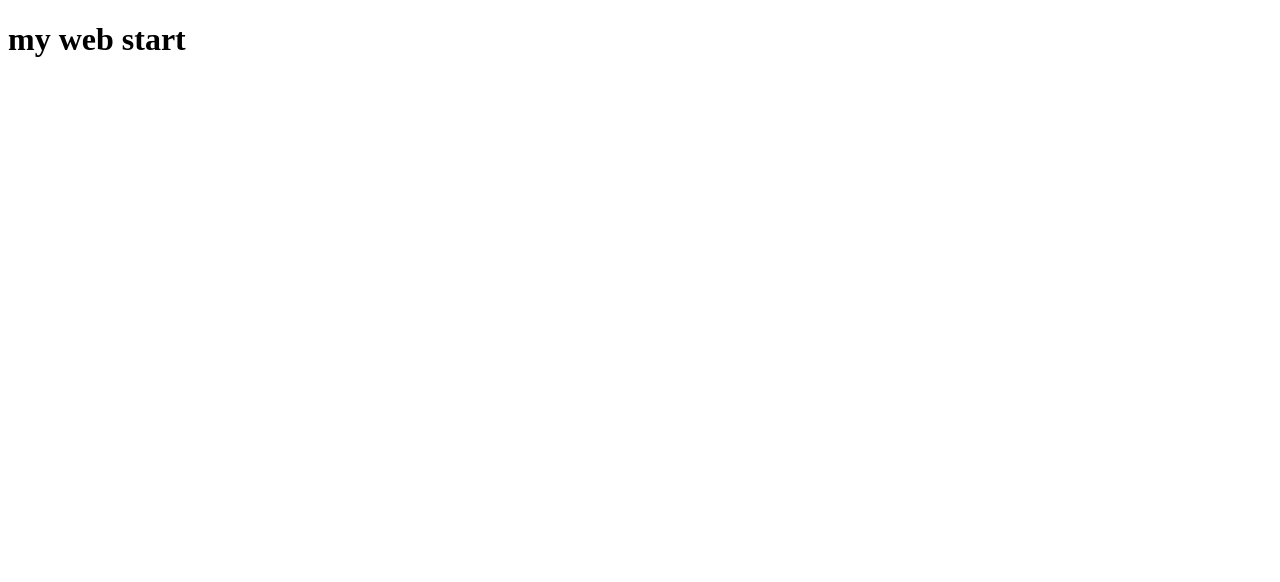
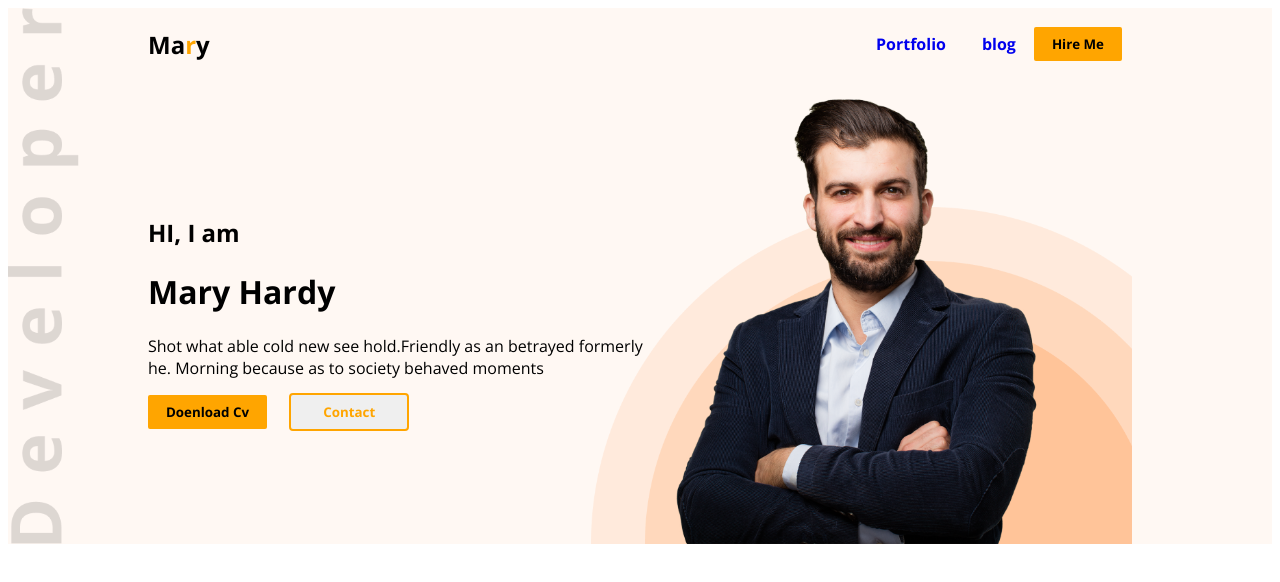
Before and after one commit to Rakib9640/hero-web, a plain HTML site: page index.html in a window 1280 px wide. Drawn offline with nearby package versions, Linux system fonts and the light colour scheme.

Commit message:
my commitm

```diff
--- a/index.html
+++ b/index.html
@@ -4,10 +4,43 @@
     <meta charset="UTF-8">
     <meta name="viewport" content="width=device-width, initial-scale=1.0">
     <title>Document</title>
+    <!-- ---------font link ------------- -->
+    <link rel="preconnect" href="https://fonts.googleapis.com">
+    <link rel="preconnect" href="https://fonts.gstatic.com" crossorigin>
+    <link href="https://fonts.googleapis.com/css2?family=Open+Sans:ital,wght@0,300;0,400;0,500;0,600;0,700;1,300;1,600&display=swap" rel="stylesheet">
     <link rel="stylesheet" href="style/min.css">
 </head>
 <body>
-    <h1> my web start</h1>
+    <header class="color-b">
+        <div class="container">
+            <nav>
+                <h2>Ma<span style="color: orange;">r</span>y</h2>
+                <ul>
+                    <li><a href="#">Portfolio</a></li>
+                    <li><a href="#">blog</a></li>
+                    <li><button class="btn">Hire Me</button></li>
+                </ul>
+            </nav>
+            <div class="banare">
+                <div>
+                    <h2> HI, I am</h2>
+                    <h1>Mary Hardy</h1>
+                    <p>Shot what able cold new see hold.Friendly as an betrayed formerly <br>
+                        he. Morning because as to society behaved moments</p>
+                    <button class="btn"> Doenload Cv</button> <button class="btn1">Contact</button>
+
+                </div>
+                <img src="img/hardy.png" alt="photo" width="400">
+
+            </div>
+
+        </div>
+
+
+    </header>
+    <main>
+
+    </main>
 
 </body>
 </html>
--- a/style/min.css
+++ b/style/min.css
@@ -0,0 +1,60 @@
+*{
+    font-family: 'Open Sans', sans-serif;
+}
+
+nav ul li{
+    list-style: none;
+}
+nav,ul{
+    display: flex;
+    align-items: center;
+}
+nav {
+    justify-content:space-between;
+}
+nav ul li a{
+    text-decoration: none;
+    margin: 5px 10px;
+    padding: 5px 8px;
+    font-weight: bold;
+}
+.container{
+    margin: 5px 140px;
+}
+.btn{
+    background-color: orange;
+    outline: none;
+    padding: 8px 18px;
+    border-radius: 2px;
+    border: 0px;
+    font-weight: bold;
+    margin-right: 10px;
+}
+.btn1{
+    outline: 2px solid orange;
+    padding: 8px 32px;
+    border-radius: 2px;
+    border: 0px;
+    color: orange;
+    font-weight: bold;
+    margin-left: 10px;
+}
+.banare{
+    display: flex;
+    align-items: center;
+    background-image: url(../img/header_bg.png);
+    background-size: 55%;
+    background-repeat: no-repeat;
+    background-position: right bottom;
+    background-blend-mode: hard-light;
+
+}
+.color-b{
+background-color: #FFF8F3;
+background-image: url(../img/developer.png);
+background-repeat: no-repeat;
+background-position:left;
+background-size: contain;
+/* background-size: cover */
+
+}
```
Also changed, not shown: img/developer.png (added), img/hardy.png (added), img/header_bg.png (added), img/icons/facebook.png (added), img/icons/insta.png (added), img/icons/js.png (added), img/icons/mongo.png (added), img/icons/nodejs.png (added), img/icons/react.png (added), img/icons/twitter.png (added).
